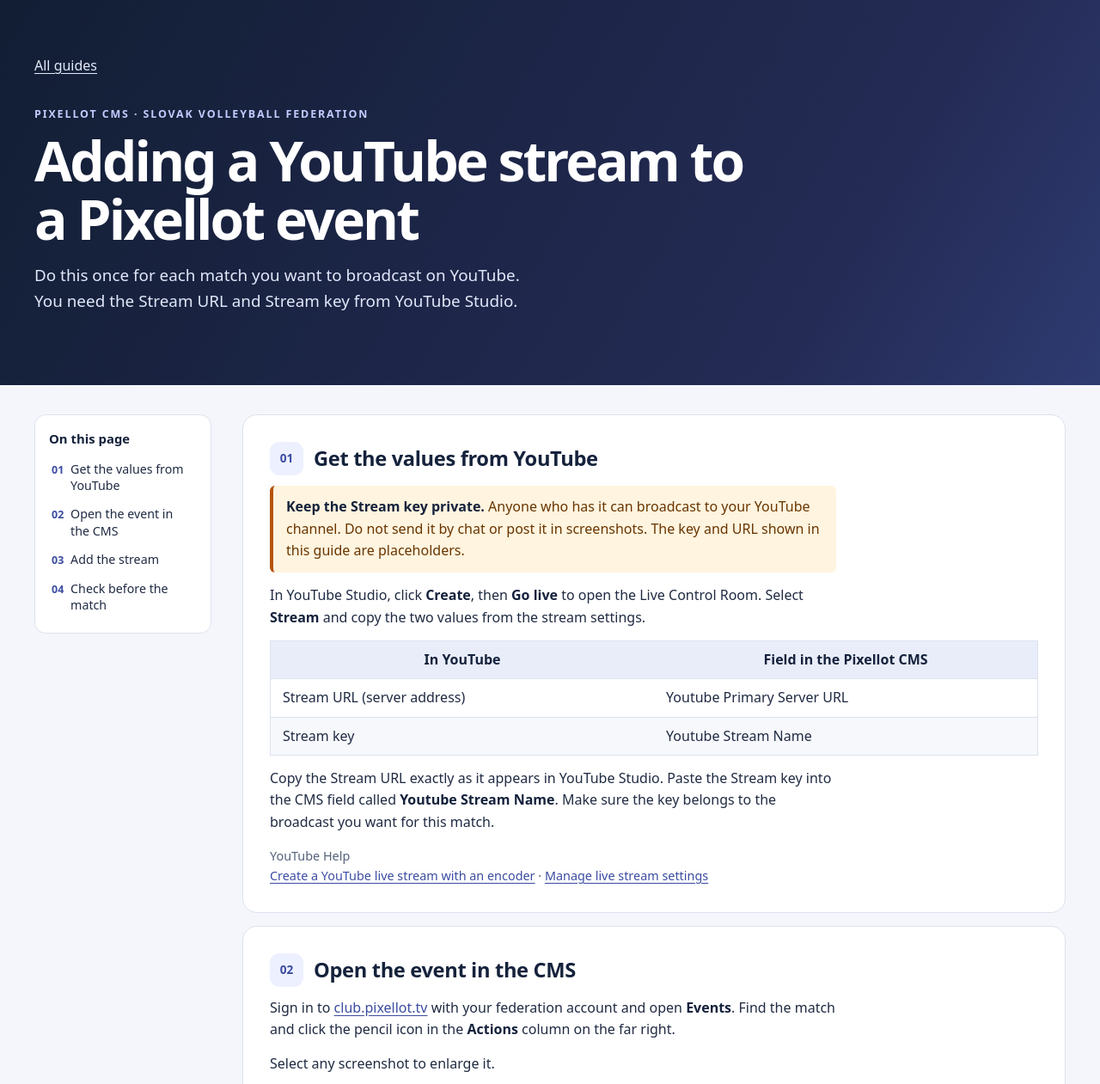
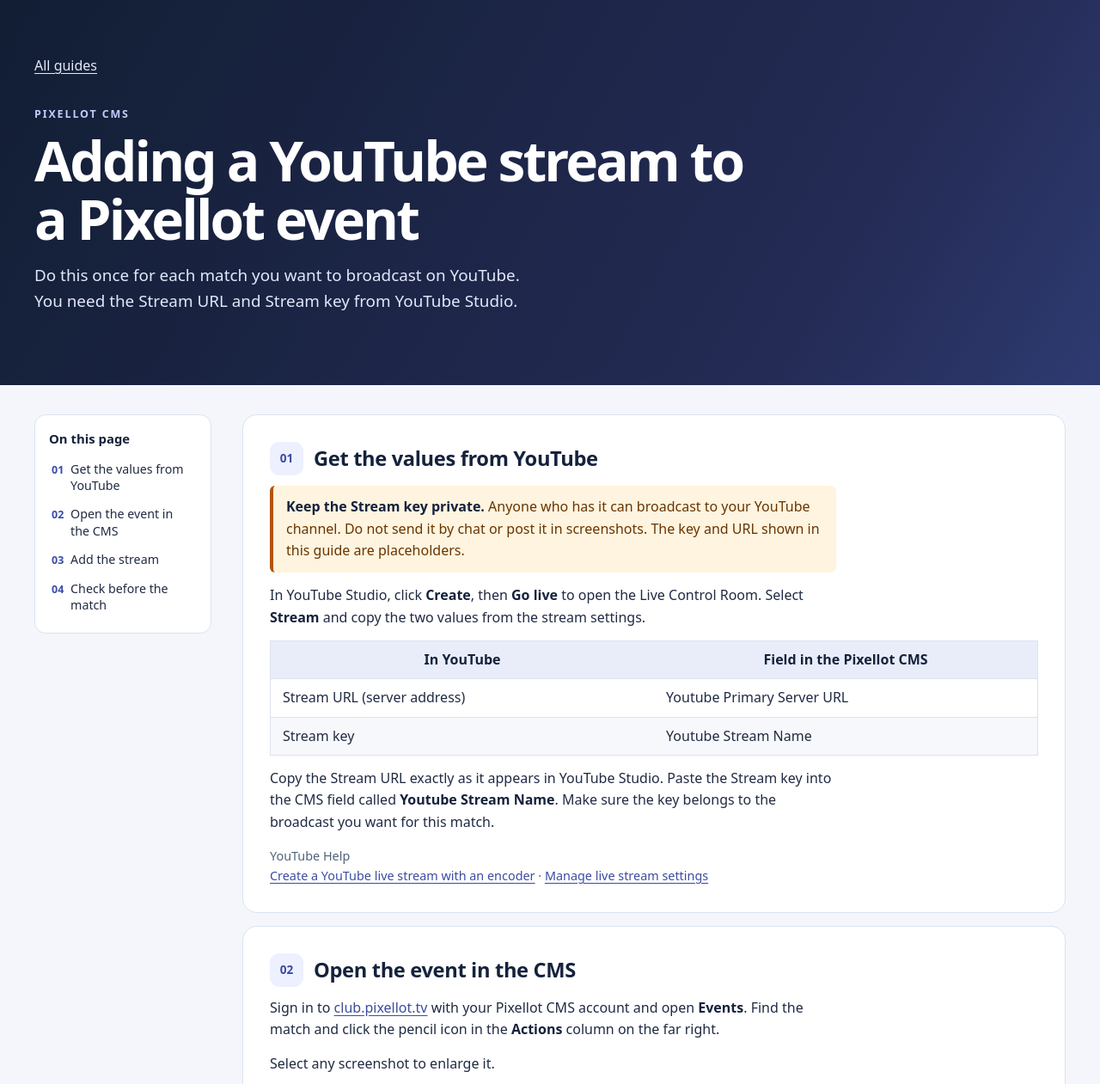
Before and after one commit to uriroiz/pixellot-guides, a plain HTML site: page Pixellot_YouTube_Stream_Forwarding_Guide.html in a window 1280 px wide. Shown: the top 1261 px of the page at 86% size. Drawn offline with Linux system fonts and the light colour scheme.

Commit message:
docs: generalize YouTube forwarding guide

```diff
--- a/Pixellot_YouTube_Stream_Forwarding_Guide.html
+++ b/Pixellot_YouTube_Stream_Forwarding_Guide.html
@@ -104,7 +104,7 @@
     <nav class="guide-nav" aria-label="Guide navigation">
       <a href="index.html">All guides</a>
     </nav>
-    <p class="eyebrow">Pixellot CMS · Slovak Volleyball Federation</p>
+    <p class="eyebrow">Pixellot CMS</p>
     <h1>Adding a YouTube stream to a Pixellot event</h1>
     <p class="intro">Do this once for each match you want to broadcast on YouTube. You need the Stream URL and Stream key from YouTube Studio.</p>
   </div>
@@ -141,7 +141,7 @@
     </section>
     <section class="step" id="open-event" aria-labelledby="open-event-heading">
       <h2 class="step-heading" id="open-event-heading"><span class="step-number">02</span> Open the event in the CMS</h2>
-      <p>Sign in to <a href="https://club.pixellot.tv">club.pixellot.tv</a> with your federation account and open <strong>Events</strong>. Find the match and click the pencil icon in the <strong>Actions</strong> column on the far right.</p>
+      <p>Sign in to <a href="https://club.pixellot.tv">club.pixellot.tv</a> with your Pixellot CMS account and open <strong>Events</strong>. Find the match and click the pencil icon in the <strong>Actions</strong> column on the far right.</p>
       <p>Select any screenshot to enlarge it.</p>
       <figure>
         <button class="shot" type="button" aria-haspopup="dialog" aria-label="Enlarge screenshot 1. Events list with the pencil icon in the Actions column">
```
